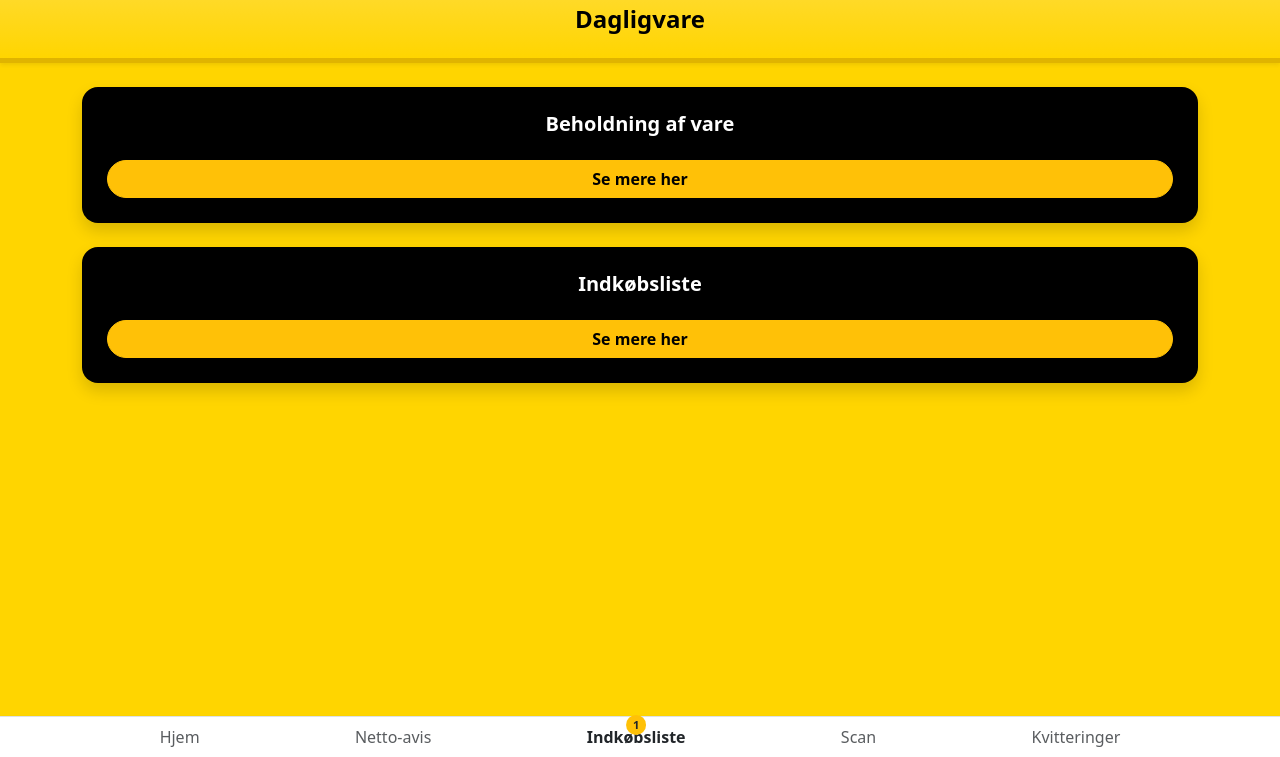
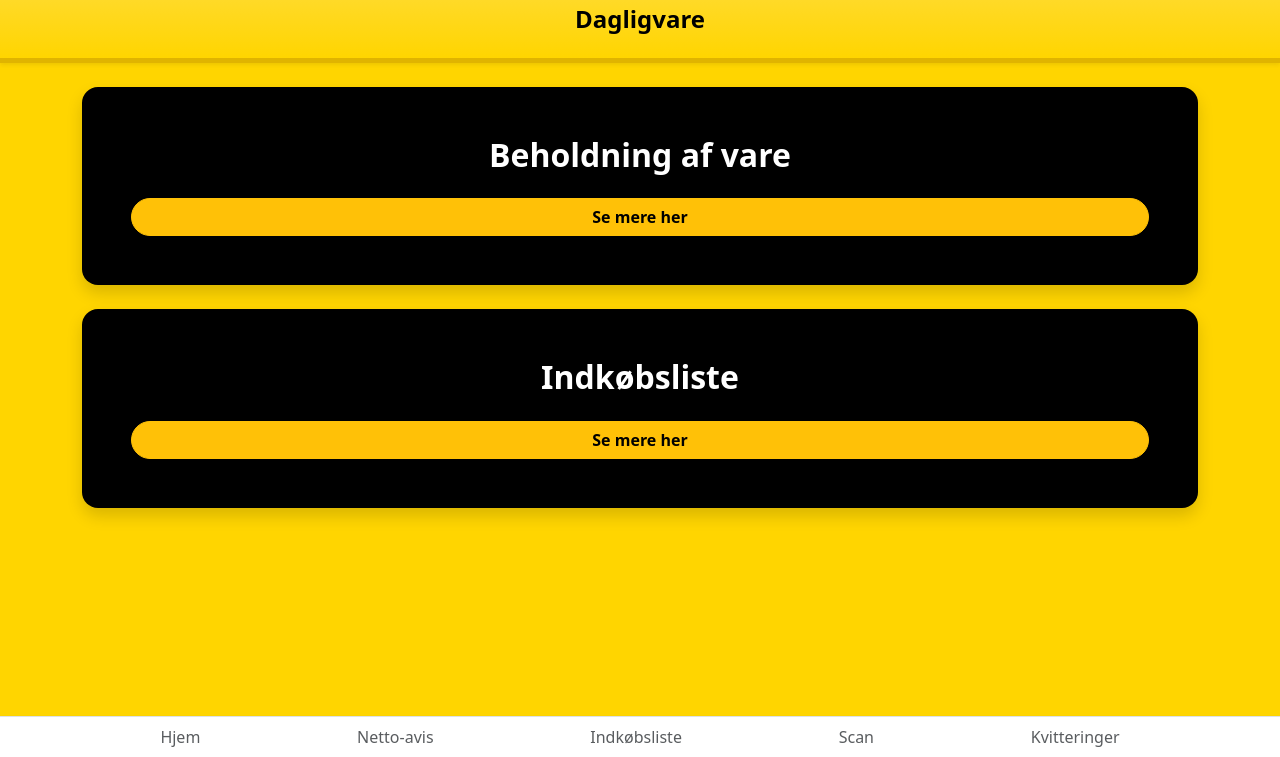
Before and after one commit to AlberteMadsen/eksamen-25-1sem, a plain HTML site: page index.html in a window 1280 px wide. Shown: the part 43-800 px from the top of the page. Drawn offline with nearby package versions, Linux system fonts and the light colour scheme.

Commit message:
Opsætning klar

```diff
--- a/index.html
+++ b/index.html
@@ -21,8 +21,8 @@
     <!-- Sektion: Beholdning af vare -->
     <section class="mb-4">
         <!-- Kort med sort baggrund og tekst -->
-        <div class="card bg-black text-white text-center p-4 shadow">
-            <h2 class="h5 fw-bold">Beholdning af vare</h2>
+        <div class="card bg-black text-white text-center p-5 shadow">
+            <h2 class="h7 fw-bold">Beholdning af vare</h2>
             <!-- Knap til mere info -->
             <a href="#" class="btn btn-warning mt-3 fw-bold">Se mere her</a>
         </div>
@@ -31,8 +31,8 @@
     <!-- Sektion: Indkøbsliste -->
     <section>
         <!-- Kort med sort baggrund og tekst -->
-        <div class="card bg-black text-white text-center p-4 shadow">
-            <h2 class="h5 fw-bold">Indkøbsliste</h2>
+        <div class="card bg-black text-white text-center p-5 shadow">
+            <h2 class="h7 fw-bold">Indkøbsliste</h2>
             <!-- Knap til mere info -->
             <a href="#" class="btn btn-warning mt-3 fw-bold">Se mere her</a>
         </div>
@@ -50,11 +50,9 @@
             <a href="#" class="nav-link text-muted small">Netto-avis</a>
         </div>
         <div class="nav-item position-relative">
-            <a href="#" class="nav-link text-dark small fw-bold">Indkøbsliste</a>
-            <!-- Notifikationstallet -->
-            <span class="position-absolute top-0 start-50 translate-middle badge rounded-pill bg-warning text-dark">
-          1
-        </span>
+            <a href="#" class="nav-link text-muted small">Indkøbsliste</a>
+
+
         </div>
         <div class="nav-item">
             <a href="#" class="nav-link text-muted small">Scan</a>
```
Also changed, not shown: underside..html (added, +10 -0 lines), css-underside.css (added), 1 other file.
